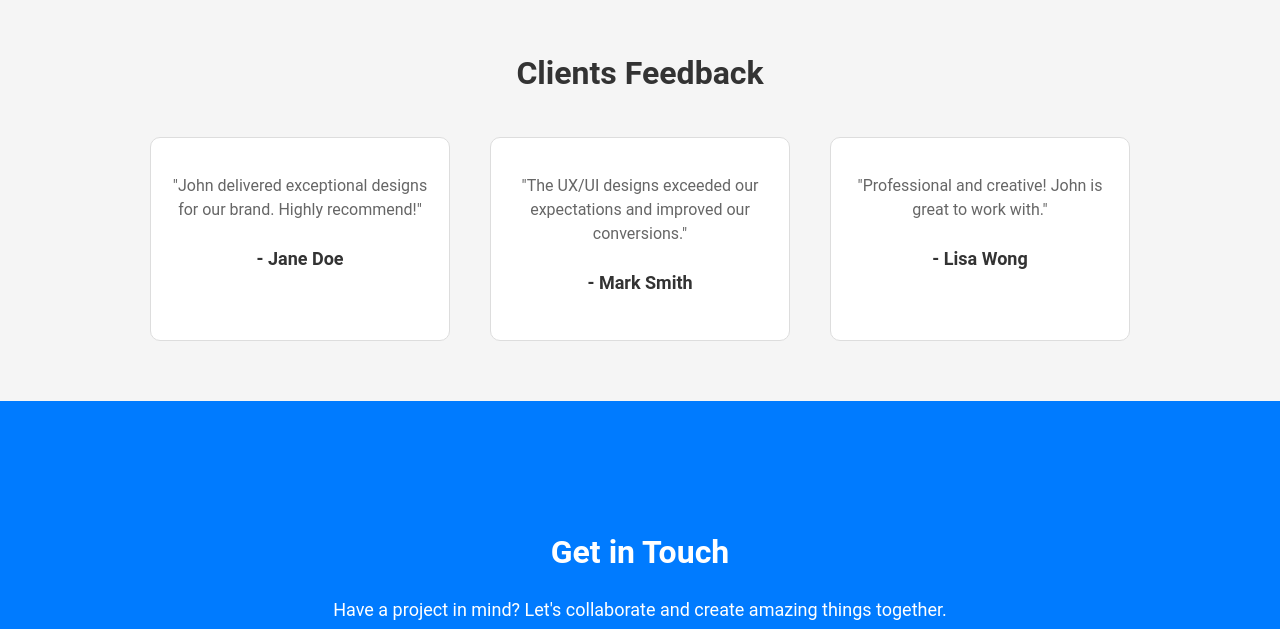
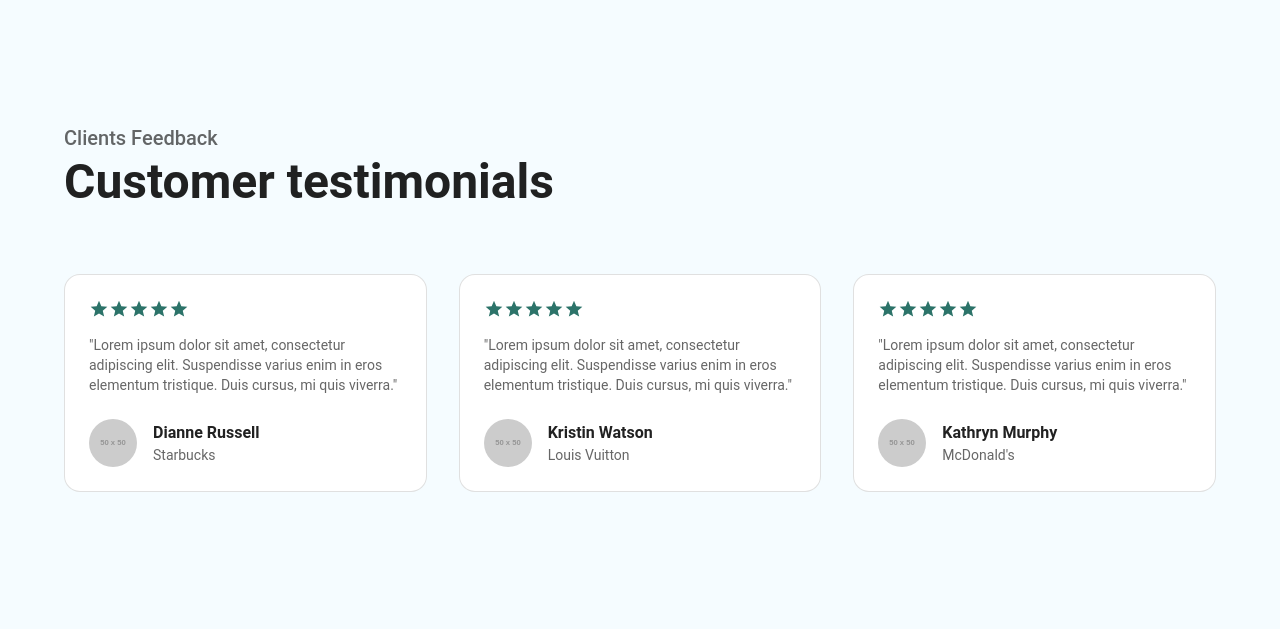
Before and after one commit to formosachiang/my-website, a React (Create React App) app: page / in a window 1280 px wide. Shown: the part 2651-3280 px from the top of the page. Built offline with nearby package versions, Linux system fonts and the light colour scheme.

Commit message:
Update feedback section

```diff
--- a/src/components/FeedbackSection.jsx
+++ b/src/components/FeedbackSection.jsx
@@ -1,52 +1,100 @@
 import React from "react";
+import { Box, Grid, Card, Typography, Avatar, Container } from "@mui/material";
+import { styled } from "@mui/system";
+import StarIcon from "@mui/icons-material/Star";
+import { useTheme } from "@mui/material/styles";
 
-const feedbacks = [
+// 客戶回饋資料
+const testimonials = [
   {
-    client: "Jane Doe",
-    feedback: "John delivered exceptional designs for our brand. Highly recommend!",
+    name: "Dianne Russell",
+    company: "Starbucks",
+    feedback:
+      "Lorem ipsum dolor sit amet, consectetur adipiscing elit. Suspendisse varius enim in eros elementum tristique. Duis cursus, mi quis viverra.",
+    image: "https://via.placeholder.com/50", // 替換成真實圖片
   },
   {
-    client: "Mark Smith",
-    feedback: "The UX/UI designs exceeded our expectations and improved our conversions.",
+    name: "Kristin Watson",
+    company: "Louis Vuitton",
+    feedback:
+      "Lorem ipsum dolor sit amet, consectetur adipiscing elit. Suspendisse varius enim in eros elementum tristique. Duis cursus, mi quis viverra.",
+    image: "https://via.placeholder.com/50", // 替換成真實圖片
   },
   {
-    client: "Lisa Wong",
-    feedback: "Professional and creative! John is great to work with.",
+    name: "Kathryn Murphy",
+    company: "McDonald's",
+    feedback:
+      "Lorem ipsum dolor sit amet, consectetur adipiscing elit. Suspendisse varius enim in eros elementum tristique. Duis cursus, mi quis viverra.",
+    image: "https://via.placeholder.com/50", // 替換成真實圖片
   },
 ];
 
+// 自訂卡片樣式
+const FeedbackCard = styled(Card)(({ theme }) => ({
+  borderRadius: theme.spacing(2),
+  border: `1px solid ${theme.palette.divider}`,
+  boxShadow: "none",
+  transition: "all 0.3s ease-in-out",
+  "&:hover": {
+    boxShadow: "0px 5px 15px rgba(0, 0, 0, 0.1)",
+  },
+}));
+
 const FeedbackSection = () => {
+  const theme = useTheme(); // 使用 MUI theme
+
   return (
-    <section
-      style={{
-        padding: "60px 20px",
-        backgroundColor: "#f5f5f5",
+    <Box
+      sx={{
+        backgroundColor: theme.palette.quaternary.main, // 設定背景色
+        py: 20, // 上下內邊距
+        // my: 6, // 與其他區塊的距離
       }}
     >
-      <h2 style={{ fontSize: "32px", color: "#333", textAlign: "center", marginBottom: "40px" }}>
-        Clients Feedback
-      </h2>
-      <div style={{ display: "flex", justifyContent: "center", gap: "40px", flexWrap: "wrap" }}>
-        {feedbacks.map((feedback, index) => (
-          <div
-            key={index}
-            style={{
-              maxWidth: "300px",
-              textAlign: "center",
-              border: "1px solid #ddd",
-              borderRadius: "10px",
-              padding: "20px",
-              backgroundColor: "#ffffff",
-            }}
-          >
-            <p style={{ fontSize: "16px", color: "#666", marginBottom: "10px" }}>
-              "{feedback.feedback}"
-            </p>
-            <h4 style={{ fontSize: "18px", color: "#333" }}>- {feedback.client}</h4>
-          </div>
-        ))}
-      </div>
-    </section>
+      <Container maxWidth="lg">
+        {/* 頂部標題區塊 - 置左對齊 */}
+        <Box sx={{ textAlign: "left", mb: 8 }}>
+          <Typography variant="h6" color="textSecondary">
+            Clients Feedback
+          </Typography>
+          <Typography variant="h3" fontWeight="bold">
+            Customer testimonials
+          </Typography>
+        </Box>
+
+        {/* 回饋列表 */}
+        <Grid container spacing={4}>
+          {testimonials.map((testimonial, index) => (
+            <Grid item xs={12} sm={6} md={4} key={index}>
+              <FeedbackCard sx={{ p: 3 }}>
+                {/* 星級評分 */}
+                <Box sx={{ display: "flex", mb: 2 }}>
+                  {[...Array(5)].map((_, i) => (
+                    <StarIcon key={i} sx={{ color: "#2C7369", fontSize: 20 }} />
+                  ))}
+                </Box>
+                {/* 客戶回饋 */}
+                <Typography variant="body2" color="textSecondary" sx={{ mb: 3 }}>
+                  "{testimonial.feedback}"
+                </Typography>
+                {/* 客戶資訊 */}
+                <Box sx={{ display: "flex", alignItems: "center", mt: 2 }}>
+                  <Avatar src={testimonial.image} sx={{ width: 48, height: 48, mr: 2 }} />
+                  <Box>
+                    <Typography variant="body1" fontWeight="bold">
+                      {testimonial.name}
+                    </Typography>
+                    <Typography variant="body2" color="textSecondary">
+                      {testimonial.company}
+                    </Typography>
+                  </Box>
+                </Box>
+              </FeedbackCard>
+            </Grid>
+          ))}
+        </Grid>
+      </Container>
+    </Box>
   );
 };
 
```
